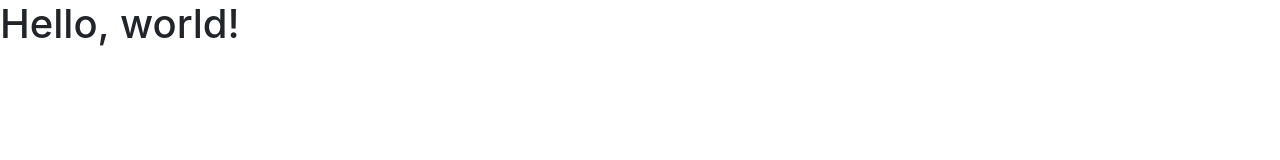
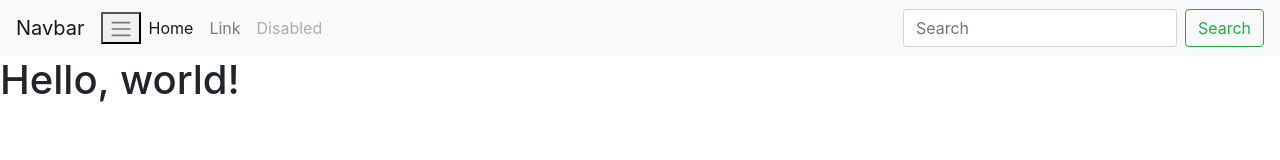
Before and after one commit to aguilbert19/gitcours, a plain HTML site: page index.html in a window 1280 px wide. Drawn offline with nearby package versions, Linux system fonts and the light colour scheme; a small style sheet from the web is missing.

Commit message:
ajout d'un menu

```diff
--- a/index.html
+++ b/index.html
@@ -11,6 +11,32 @@
         <title>Hello, world!</title>
     </head>
     <body>
+        <nav class="navbar navbar-expand-lg navbar-light bg-light">
+            <a class="navbar-brand" href="#">Navbar</a>
+            <button class="nav-toggler" type="button" data-toggle="collapse" data-target="#navbarTogglerDemo02"
+            aria-controls="navbarTogglerDemo02" aria-expanded="false" aria-label="ToggleNavigation">
+             <span class="navbar-toggler-icon"></span>
+            </button>
+            <div class="collapse navbar-collapse" id="navbarTogglerDemo02">
+                <ul class="navbar-nav mr-auto mt-2 mt-lg-0">
+                    <li class="nav-item active">
+                        <a class="nav-link" href="#">Home
+                            <span class="sr-only">(current)</span>
+                        </a>      </li>
+                         <li class="nav-item"></li>
+                         <a class="nav-link" href="#">Link</a>
+                    </li>
+                    <li class="nav-item">
+                        <a class="nav-link disabled" href="#">Disabled</a>
+                    </li>
+                </ul>
+                <form class="form-inline my-2 my-lg-0">
+                    <input class="form-control mr-sm-2" type="search" placeholder="Search">
+                     <button class="btn btn-outline-success my-2 my-sm-0" type="submit">Search</button>
+                    </form>
+                </div>
+                </nav>
+
         <h1>Hello, world!</h1>
 
         <!-- Optional JavaScript -->
```
